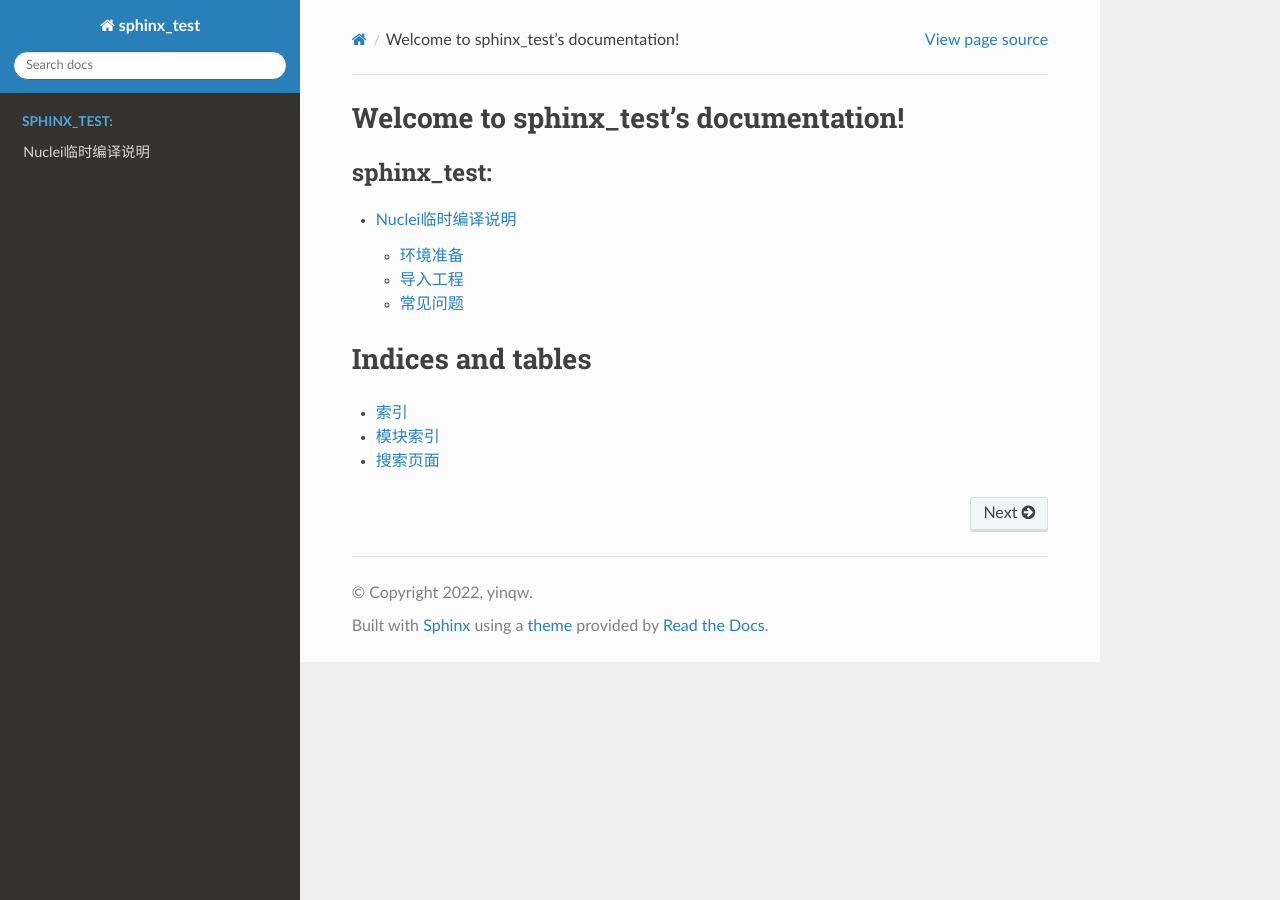
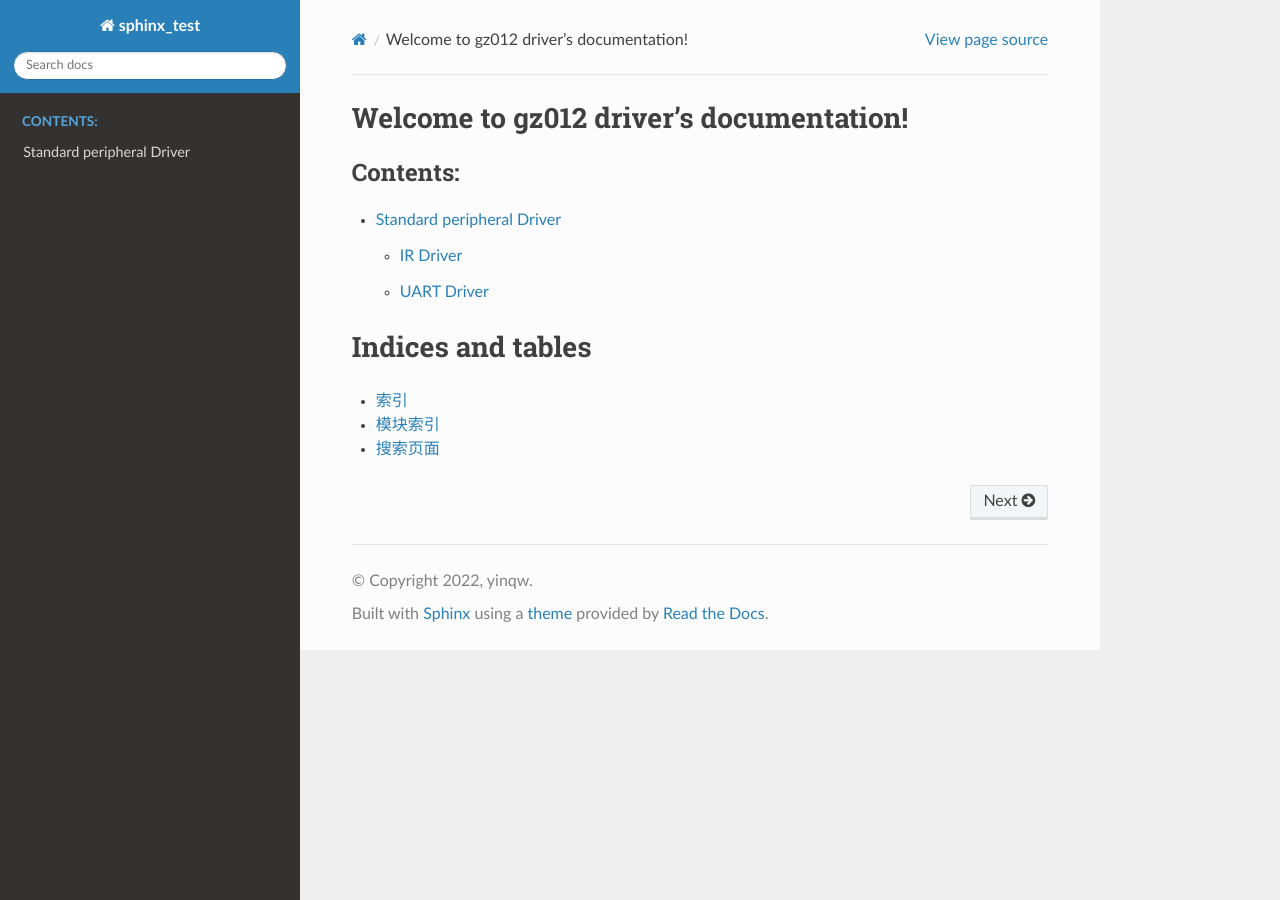
Before and after one commit to yinqingw/sphinx_test, a Sphinx documentation site: the page built from docs/source/index.rst, in a window 1280 px wide. Built offline with Sphinx 7.4.7 and the Read the Docs theme 2.0.0, drawn with Linux system fonts in a browser that asks for light colours; some of the changed lines change nothing that is shown.

Commit message:
建立IR UART驱动文件夹

````diff
--- /dev/null
+++ b/docs/source/Driver/IR/index.rst
@@ -0,0 +1,7 @@
+
+
+IR Driver
+=======================================
+
+.. toctree::
+   :maxdepth: 1
--- /dev/null
+++ b/docs/source/Driver/UART/index.rst
@@ -0,0 +1,7 @@
+
+
+UART Driver
+=======================================
+
+.. toctree::
+   :maxdepth: 1
--- /dev/null
+++ b/docs/source/Driver/index.rst
@@ -0,0 +1,10 @@
+
+
+Standard peripheral Driver
+=======================================
+
+.. toctree::
+   :maxdepth: 2
+
+   IR/index
+   UART/index
--- a/docs/source/Nuclei临时编译说明.md
+++ /dev/null
@@ -1,267 +0,0 @@
-# Nuclei临时编译说明
-
-## 环境准备
-
-- 安装Nuclei SDK，内网路径：[\\192.168.2.2\injoinic\Project\IP\RISC-V\芯来科技\工具链\NucleiStudio_IDE_202204-win64.zip]()
-
-- 获取示例工程，见附件：test.zip
-
-
-
-## 导入工程
-
-解压缩SDK后，可以在目录下看到`Nuclei_Studio_User_Guide.pdf`，这个是IDE的使用说明，建议先看看。而后运行`NucleiStudio.exe`。
-
-![image-20220819162010006](https://markdown-1306347444.cos.ap-shanghai.myqcloud.com/img/image-20220819162010006.png)
-
-
-
-
-
-
-
-解压缩完文件后，打开IDE环境，选择：`File->Open Projects from File System...`。
-
-![image-20220819161220132](https://markdown-1306347444.cos.ap-shanghai.myqcloud.com/img/image-20220819161220132.png)
-
-而后，选择`Directory...`，选中解压缩后的工程文件，`Finish`即可。
-
-![image-20220819161357278](https://markdown-1306347444.cos.ap-shanghai.myqcloud.com/img/image-20220819161357278.png)
-
-
-
-工程配置这里，需要选择`test_debug_openocd`，目前只支持**openocd**下载方式。
-
-![image-20220819161730429](https://markdown-1306347444.cos.ap-shanghai.myqcloud.com/img/image-20220819161730429.png)
-
-
-
-正确执行后，会停在`main`函数入口。
-
-![image-20220819161845615](https://markdown-1306347444.cos.ap-shanghai.myqcloud.com/img/image-20220819161845615.png)
-
-
-
-编译完成后的东西在`Debug`目录下，自己根据需要使用。
-
-![image-20220819162222984](https://markdown-1306347444.cos.ap-shanghai.myqcloud.com/img/image-20220819162222984.png)
-
-
-
-
-
-## 常见问题
-
-### 导入工程失败
-
-由于项目中已经有一个同名工程，所以无法导入。
-
-![image-20220819162324050](https://markdown-1306347444.cos.ap-shanghai.myqcloud.com/img/image-20220819162324050.png)
-
-简单的办法是`Delete`之前的工程，导入这个新工程。当然可以用下面的修改工程名称方法。
-
-![image-20220819162426118](https://markdown-1306347444.cos.ap-shanghai.myqcloud.com/img/image-20220819162426118.png)
-
-
-
-
-
-### 修改工程名称
-
-打开示例工程，修改`.project`中的红框位置。
-
-![image-20220819162635056](https://markdown-1306347444.cos.ap-shanghai.myqcloud.com/img/image-20220819162635056.png)
-
-
-
-修改launch文件名，并修改里面的一些关于`test`的配置，不然进入工程后，左上角的框框不会正常显示。
-
-![image-20220819164157375](https://markdown-1306347444.cos.ap-shanghai.myqcloud.com/img/image-20220819164157375.png)
-
-![image-20220819163303412](https://markdown-1306347444.cos.ap-shanghai.myqcloud.com/img/image-20220819163303412.png)
-
-
-
-鼠标放在工程名处,右键->Properties->C/C++ Build->Settings->Build Steps->Post-build steps。修改工程配置，调整Build Steps的结果，这里是控制生成`.bin .verilog .dump`的地方 ，修改将`test`修改成你替换后的名称，也就是`test_123`。最终配置如下：
-
-`riscv-nuclei-elf-objcopy -O verilog test_123.elf test_123.verilog;riscv-nuclei-elf-objdump -D -s test_123.elf >test_123.dump;riscv-nuclei-elf-objcopy -O binary test_123.elf test_123.bin`
-
-![image-20220819163026653](https://markdown-1306347444.cos.ap-shanghai.myqcloud.com/img/image-20220819163026653.png)
-
-
-
-
-
-### 修改了东西工程没编译
-
-修改.ld或者.s后，IDE并不会识别到改动，再次编译并不会真的编译工程。可以用两个方式来让IDE重新编译：
-
-- 删除Debug/Release目录，简单直接。
-- 修改任意一个.c文件，加一个换行或者空格就行。
-
-
-
-
-
-
-
-### 无法烧录或者调试
-
-
-
-#### 情况1：libusb驱动正确加载，但是无法连接；
-
-解决办法：重新上电FPGA板即可。
-
-```
-Error: JTAG scan chain interrogation failed: all zeroes
-Error: Check JTAG interface, timings, target power, etc.
-Error: Trying to use configured scan chain anyway...
-Error: riscv.cpu: IR capture error; saw 0x00 not 0x01
-```
-
-![image-20220909104940221](https://markdown-1306347444.cos.ap-shanghai.myqcloud.com/img/image-20220909104940221.png)
-
-
-
-
-
-
-
-正确的信息应该类似如下显示。
-
-![image-20220909104657110](https://markdown-1306347444.cos.ap-shanghai.myqcloud.com/img/image-20220909104657110.png)
-
-
-
-
-
-
-
-
-
-
-
-#### 情况2：JTAG没有正常连接
-
-解决办法：连接JTAG到电脑，并确保驱动安装正常。
-
-如果JTAG连接了，但还是提示`Info : no device found, trying D2xx driver`，那就按照情况3处理。
-
-```
-Info : no device found, trying D2xx driver
-Info : D2xx device count: 0
-Warn : D2xx driver found nothing, falling back to libusb...
-Error: unrecognized USB device descriptor
-Error: unable to open ftdi device with vid 0403, pid 6010, description '*', serial '*' at bus location '*'
-```
-
-![image-20220909110249213](https://markdown-1306347444.cos.ap-shanghai.myqcloud.com/img/image-20220909110249213.png)
-
-
-
-
-
-
-
-#### 情况3：驱动没正确安装（冲突），提示：Info : no device found, trying D2xx driver
-
-解决办法：重新安装驱动。
-
-请确保连接上后，驱动显示如下信息：
-
-如果没有，可能和电脑上的一些驱动冲突了（Python HCI测试平台使用后容易出现）。尝试到Nuclei重新下载驱动[RISC-V开发板_专业RISC-V处理器IP及解决方案公司 (nucleisys.com)](https://www.nucleisys.com/developboard.php#debuggerkit)，再安装一次驱动就行，知道设备管理器有如下信息即可。
-
-![image-20220909104419557](https://markdown-1306347444.cos.ap-shanghai.myqcloud.com/img/image-20220909104419557.png)
-
-![image-20220909104537953](https://markdown-1306347444.cos.ap-shanghai.myqcloud.com/img/image-20220909104537953.png)
-
-
-
-
-
-
-
-#### 情况4：硬件连接不正确
-
-解决办法：确保接线正确
-
-遇到提示如下，确实在使用libusb driver，但是TAP无法连接，考虑硬件接线异常。
-
-```
-Info : Using libusb driver
-Info : clock speed 1000 kHz
-Info : hbird_debugger: This TAP's version is too old, trying use async sequence to handshake..
-Info : hbird_debugger: This TAP's version is too old, trying use async sequence to handshake..
-Info : TAP riscv.cpu does not have valid IDCODE (idcode=0x0)
-Info : TAP auto0.tap does not have valid IDCODE (idcode=0x0)
-Info : TAP auto1.tap does not have valid IDCODE (idcode=0x0)
-Info : TAP auto2.tap does not have valid IDCODE (idcode=0x0)
-Info : TAP auto3.tap does not have valid IDCODE (idcode=0x0)
-Info : TAP auto4.tap does not have valid IDCODE (idcode=0x0)
-Info : TAP auto5.tap does not have valid IDCODE (idcode=0x0)
-Info : TAP auto6.tap does not have valid IDCODE (idcode=0x0)
-Info : TAP auto7.tap does not have valid IDCODE (idcode=0x0)
-Info : TAP auto8.tap does not have valid IDCODE (idcode=0x0)
-Info : TAP auto9.tap does not have valid IDCODE (idcode=0x0)
-Info : TAP auto10.tap does not have valid IDCODE (idcode=0x0)
-Info : TAP auto11.tap does not have valid IDCODE (idcode=0x0)
-Info : TAP auto12.tap does not have valid IDCODE (idcode=0x0)
-Info : TAP auto13.tap does not have valid IDCODE (idcode=0x0)
-Info : TAP auto14.tap does not have valid IDCODE (idcode=0x0)
-Info : TAP auto15.tap does not have valid IDCODE (idcode=0x0)
-Info : TAP auto16.tap does not have valid IDCODE (idcode=0x0)
-Info : TAP auto17.tap does not have valid IDCODE (idcode=0x0)
-Info : TAP auto18.tap does not have valid IDCODE (idcode=0x0)
-Info : TAP auto19.tap does not have valid IDCODE (idcode=0x0)
-Warn : Unexpected idcode after end of chain: 21 0x00000000
-Warn : Unexpected idcode after end of chain: 53 0x00000000
-Warn : Unexpected idcode after end of chain: 85 0x00000000
-Warn : Unexpected idcode after end of chain: 117 0x00000000
-Warn : Unexpected idcode after end of chain: 149 0x00000000
-Warn : Unexpected idcode after end of chain: 181 0x00000000
-Warn : Unexpected idcode after end of chain: 213 0x00000000
-Warn : Unexpected idcode after end of chain: 245 0x00000000
-Warn : Unexpected idcode after end of chain: 277 0x00000000
-Warn : Unexpected idcode after end of chain: 309 0x00000000
-Warn : Unexpected idcode after end of chain: 341 0x00000000
-Warn : Unexpected idcode after end of chain: 373 0x00000000
-Warn : Unexpected idcode after end of chain: 405 0x00000000
-Warn : Unexpected idcode after end of chain: 437 0x00000000
-Warn : Unexpected idcode after end of chain: 469 0x00000000
-Warn : Unexpected idcode after end of chain: 501 0x00000000
-Warn : Unexpected idcode after end of chain: 533 0x00000000
-Warn : Unexpected idcode after end of chain: 565 0x00000000
-Warn : Unexpected idcode after end of chain: 597 0x00000000
-Warn : Unexpected idcode after end of chain: 629 0x00000000
-Error: double-check your JTAG setup (interface, speed, ...)
-Error: Trying to use configured scan chain anyway...
-Error: riscv.cpu: IR capture error; saw 0x00 not 0x01
-Info : hbird_debugger: This TAP's version is too old, trying use async sequence to handshake..
-Warn : Bypassing JTAG setup events due to errors
-Error: dtmcontrol is 0. Check JTAG connectivity/board power.
-Warn : target riscv.cpu examination failed
-Info : starting gdb server for riscv.cpu on 3333
-Info : Listening on port 3333 for gdb connections
-Error: Target not examined yet
-```
-
-![image-20220909111042655](https://markdown-1306347444.cos.ap-shanghai.myqcloud.com/img/image-20220909111042655.png)
-
-
-
-
-
-确保接线如下图所示。JTAG接口使用的是cJTAG模式，目前只使用3根线，分贝是：TCK，TMS和GND。后续需要连接串口终端再考虑连接UartTx和UartRx。
-
-![image-20220909111322910](https://markdown-1306347444.cos.ap-shanghai.myqcloud.com/img/image-20220909111401122.png)
-
-
-
-![image-20220909111350111](https://markdown-1306347444.cos.ap-shanghai.myqcloud.com/img/image-20220909111350111.png)
-
-
-
-
-
-![image-20220909111436729](https://markdown-1306347444.cos.ap-shanghai.myqcloud.com/img/image-20220909111436729.png)
--- a/docs/source/index.rst
+++ b/docs/source/index.rst
@@ -3,14 +3,15 @@
    You can adapt this file completely to your liking, but it should at least
    contain the root `toctree` directive.
 
-Welcome to sphinx_test's documentation!
-=======================================
+Welcome to gz012 driver's documentation!
+========================================
 
 .. toctree::
-   :maxdepth: 2
-   :caption: sphinx_test:
+   :maxdepth: 3
+   :caption: Contents:
 
-   Nuclei临时编译说明.md
+   Driver/index
+
 Indices and tables
 ==================
 
````
Also changed, not shown: 1 other file.
